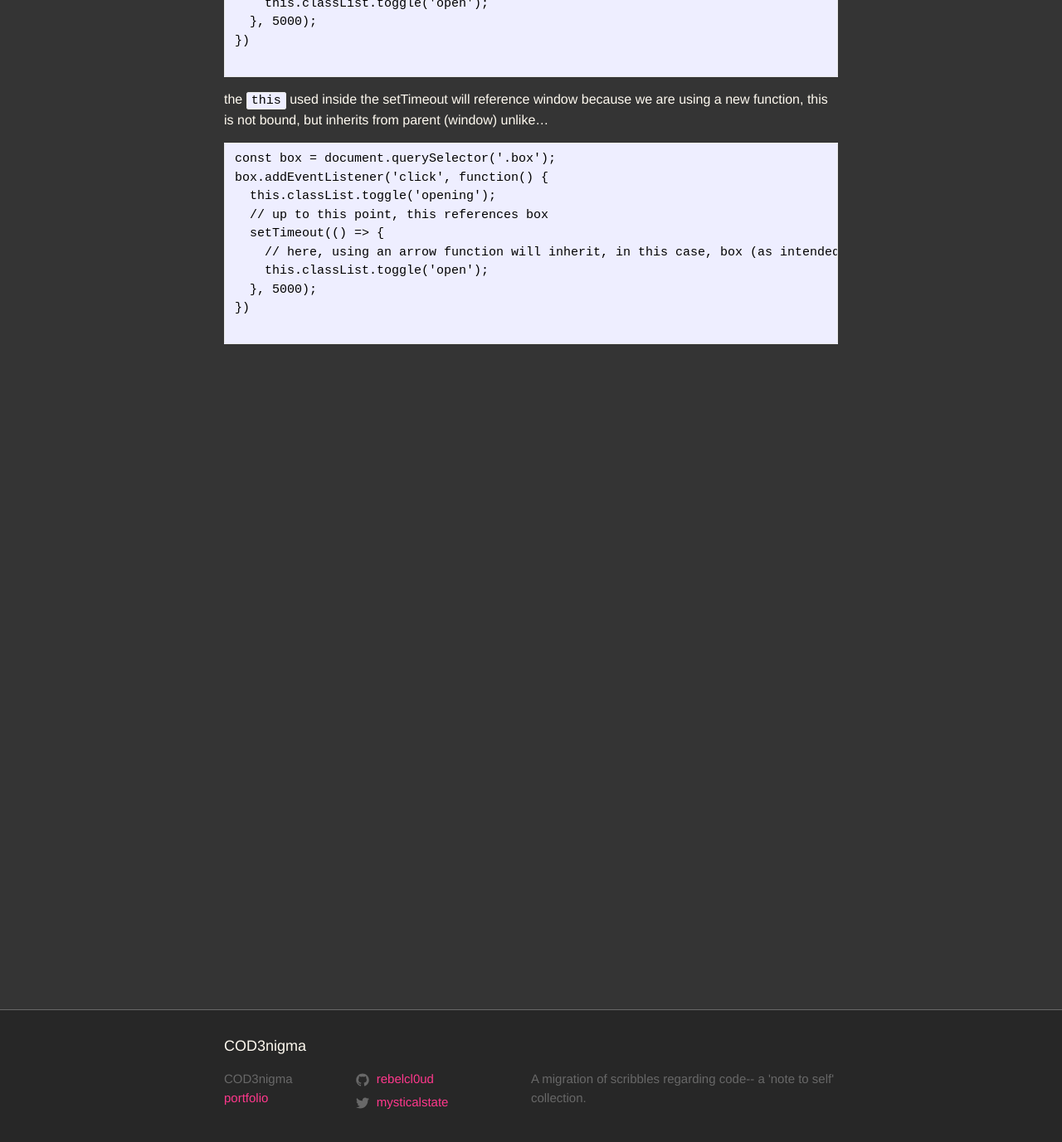
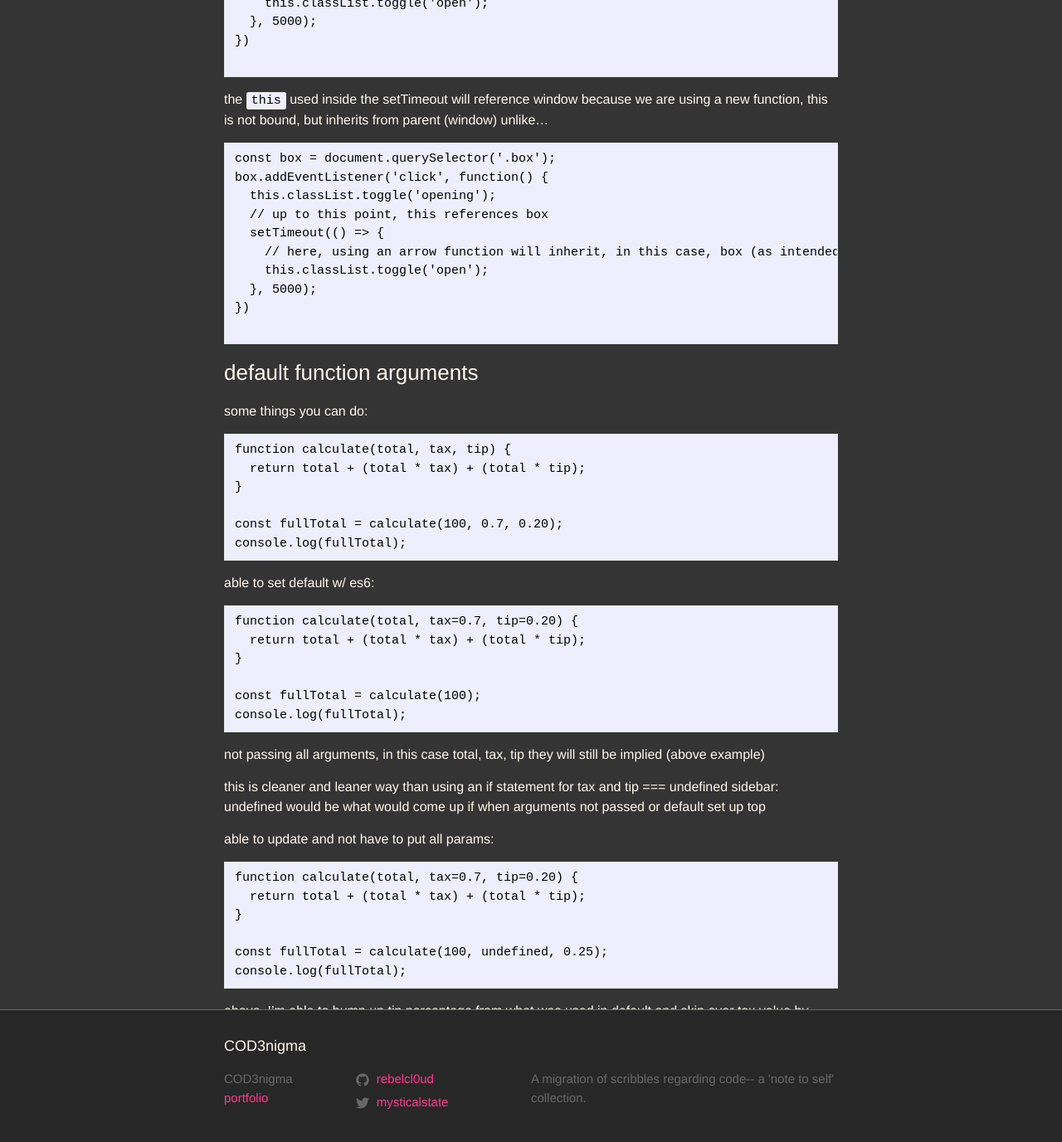
Before and after one commit to rebelcl0ud/blog, a Jekyll site: the page built from _posts/2018-03-20-[26]-es6-status.markdown, in a window 1280 px wide and 1400 px high, scrolled down 7081 px. Shown: the top 1377 px of the window at 83% size. Built offline with Jekyll 4.4.1, drawn with Linux system fonts in a browser that asks for light colours.

Commit message:
added section on default arguments-- setting default values and ex on skipping values set/customizing values

````diff
--- a/_posts/2018-03-20-[26]-es6-status.markdown
+++ b/_posts/2018-03-20-[26]-es6-status.markdown
@@ -334,3 +334,42 @@ box.addEventListener('click', function() {
 })
 
 ```
+
+### default function arguments
+
+some things you can do:
+```
+function calculate(total, tax, tip) {
+  return total + (total * tax) + (total * tip);
+}
+
+const fullTotal = calculate(100, 0.7, 0.20);
+console.log(fullTotal);
+```
+
+able to set default w/ es6:
+```
+function calculate(total, tax=0.7, tip=0.20) {
+  return total + (total * tax) + (total * tip);
+}
+
+const fullTotal = calculate(100);
+console.log(fullTotal);
+```
+not passing all arguments, in this case total, tax, tip they will still be implied (above example)
+
+this is cleaner and leaner way than using an if statement for tax and tip === undefined
+sidebar: undefined would be what would come up if when arguments not passed or default set up top
+
+able to update and not have to put all params:
+```
+function calculate(total, tax=0.7, tip=0.20) {
+  return total + (total * tax) + (total * tip);
+}
+
+const fullTotal = calculate(100, undefined, 0.25);
+console.log(fullTotal);
+```
+above, I'm able to bump up tip percentage from what was used in default and skip over tax value by placing undefined-- you cant't just leave a blank space there, it will shoot out an error
+
+what will happen is there will be a check for undefined defaulting to default value of 0.7 tax
````
